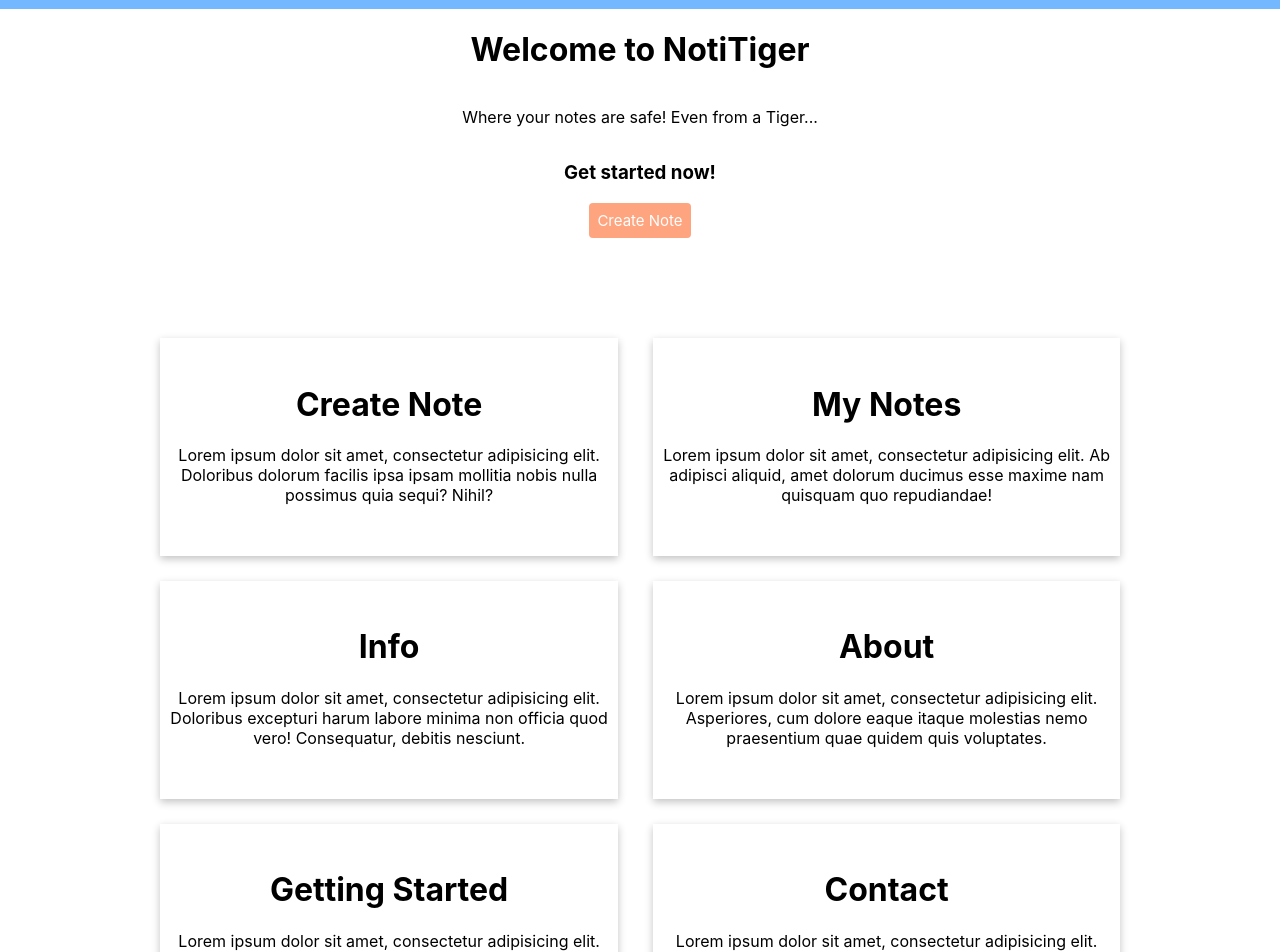
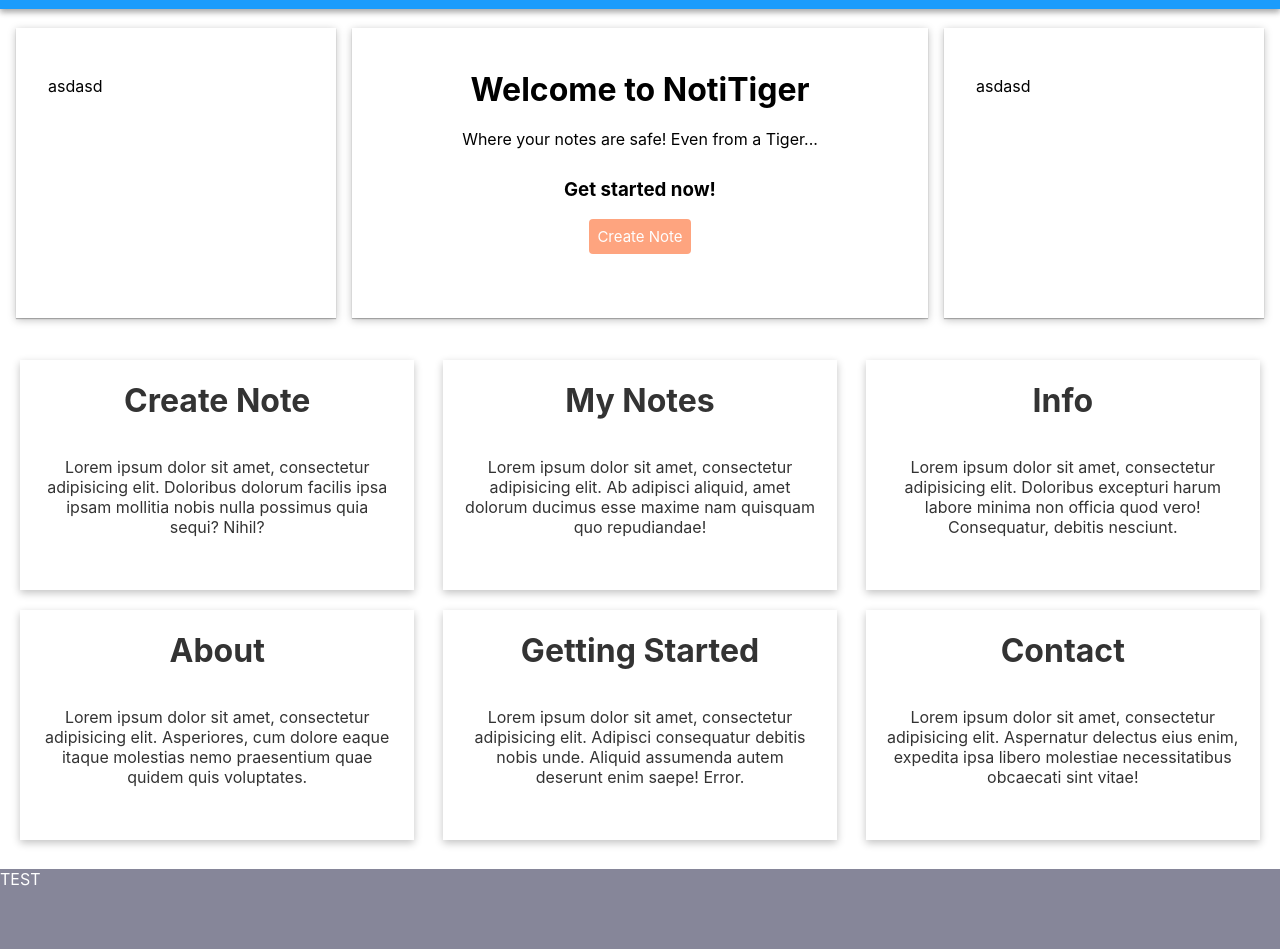
Before and after one commit to JunC97/bachelorarbeit-single-page-application, a React (Create React App) app: page / in a window 1280 px wide. Shown: the part 100-1052 px from the top of the page. Built offline with nearby package versions, Linux system fonts and the light colour scheme.

Commit message:
current Version - fixed typo in db-stack and switched up the ui

```diff
--- a/src/App.css
+++ b/src/App.css
@@ -36,197 +36,3 @@
     transform: rotate(360deg);
   }
 }
-
-/* GENERAL */
-.center {
-  display: flex;
-  flex-direction: column;
-  align-items: center;
-}
-
-.item1 { grid-area: notes; }
-.item2 { grid-area: saved; }
-
-.center2 {
-  display: grid;
-  grid-template-areas:
-    'saved saved notes notes notes notes notes notes'
-    'saved saved notes notes notes notes notes notes'
-    'saved saved notes notes notes notes notes notes';
-  grid-gap: 10px;
-  padding: 10px;
-  width: 80%;
-}
-
-.createNote { grid-area: createNote; }
-.myNotes { grid-area: myNotes; color: #333 }
-.info { grid-area: info; }
-.about { grid-area: about; }
-.gettingStarted { grid-area: gettingStarted; }
-.contact { grid-area: contact; }
-
-.tiles {
-  display: grid;
-  grid-template-areas:
-    'createNote createNote myNotes myNotes'
-    'info info about about'
-    'gettingStarted gettingStarted contact contact';
-  grid-gap: 35px;
-  padding: 20px;
-  margin: auto;
-  width: 75%;
-}
-
-.tiles2 {
-  display: grid;
-  grid-template-areas:
-    ' gettingStarted gettingStarted contact contact '
-    ' gettingStarted gettingStarted contact contact '
-    ' gettingStarted gettingStarted contact contact ';
-  grid-gap: 10px;
-  padding: 20px;
-  width: 75%;
-}
-
-.tile {
-  height: 100%;
-  margin: auto;
-  padding: 5px;
-  background-color: #fff;
-
-  text-align: center;
-  transition: .2s;
-  box-shadow: rgba(0, 0, 0, 0.24) 0px 3px 8px;
-}
-
-.tile > div {
-  overflow: hidden;
-}
-
-.tileLink {
-  color: #000;
-}
-.tileLink:hover {
-  cursor: pointer;
-  color: white;
-}
-
-.tile:hover {
-  cursor: pointer;
-  background-color: #1B9CFC;
-  color: white;
-  //transform: scale(1.05);
-}
-
-.tile > h1 {
-  margin-top: 1rem;
-  color: #1B9CFC;
-}
-
-.tile > p {
-  color: #2C3A47;
-  padding: 1rem;
-  margin-bottom: 2rem;
-}
-
-.link-important {
-  text-decoration: none;
-  color: #fefefe;
-  padding: .5rem;
-  border-radius: 4px;;
-  background: #FEA47F;
-  font-size: 15px;
-  transition: .2s;
-}
-
-.flex-container {
-  display: flex;
-  flex-direction: row;
-  justify-content: space-between;
-}
-
-.flex-container-inner {
-  display: flex;
-  flex-direction: row;
-  align-items: center;
-  justify-content: space-between;
-  margin-right: 1rem;
-}
-
-a {
-  color: white;
-  text-decoration: none;
-  margin: 0 .3rem 0 .3rem;
-  width: auto;
-  padding: .6rem;
-  transition: .5s;
-  border-radius: 5px;
-}
-
-.flex-container-inner > a:hover {
-  background-color: #0984e3;
-}
-
-/* NAVIGATION */
-
-.nav {
-  background-color: #74b9ff;
-}
-
-.title {
-  color: #fff;
-  margin: 0 1rem 0 1rem;
-}
-
-/* WELCOME */
-.welcome {
-  margin-bottom: 5rem;
-  /*background-color: #ffeaa7;*/
-}
-
-/* Homepage Tiles */
-
-.link-important:hover {
-  /*transform: scale(1.1);*/
-  background-color: #F97F51;
-}
-
-/* NOTES */
-
-.noteBox {
-  width: 80%;
-  padding: 10px;
-  margin: 2rem auto;
-
-}
-
-.notesWrapper {
-  margin: auto;
-}
-
-#textArea {
-
-  width: 80%;
-  height: 300px;
-  color: #aaa;
-  padding: 5px;
-  margin: auto;
-  background-color: #fff;
-  font-family: Tahoma, sans-serif;
-  resize: none;
-  border-radius: 10px;
-  outline-color: white;
-  border: 1px solid #fff;
-  box-shadow: rgba(0, 0, 0, 0.15) 0px 2px 8px;
-}
-
-#create_note_title {
-  background-color: #fff;
-  box-shadow: rgb(85, 91, 255) 0px 0px 0px 3px, rgb(31, 193, 27) 0px 0px 0px 6px, rgb(255, 217, 19) 0px 0px 0px 10px, rgb(255, 156, 85) 0px 0px 0px 2px, rgb(255, 85, 85) 0px 0px 0px 12px;
-  padding: 2px;
-  border-radius: 10px;
-  text-align: center;
-  color: #1B9CFC;
-  width: 30%;
-  font-size: 25px;
-}
--- a/src/App.tsx
+++ b/src/App.tsx
@@ -1,9 +1,16 @@
 import React from 'react';
 import logo from './logo.svg';
 import './App.css';
+import './css/notes.css';
+import './css/navigation.css';
+import './css/home.css';
+import './css/general.css';
+import './css/footer.css';
+
 import Homepage from './pages/Homepage'
 import Notes from "./pages/Notes";
 import Navigation from "./pages/Navigation";
+import FooterBar from "./pages/FooterBar";
 import { BrowserRouter as Router, Route, Switch, Link } from 'react-router-dom';
 
 function App() {
@@ -11,12 +18,17 @@ function App() {
     <div>
         <Router>
             <header>
-                <Navigation title={'as'} />
+                <Navigation title={'navigation'} />
             </header>
-            <Switch>
-                <Route exact path="/" component={Homepage} />
-                <Route exact path="/notes" component={Notes} />
-            </Switch>
+            <div className={'main'}>
+                <Switch>
+                    <Route exact path="/" component={Homepage} />
+                    <Route exact path="/notes" component={Notes} />
+                </Switch>
+            </div>
+            <footer>
+                <FooterBar title={'footer'}/>
+            </footer>
         </Router>
     </div>
   );
--- /dev/null
+++ b/src/css/footer.css
@@ -0,0 +1,14 @@
+.footer {
+    background-color: #868699;
+    color: #fff;
+}
+
+.footer{
+    margin-top: 1.2rem;
+    height: 5rem;
+}
+.footer > p,
+.footer > h1 {
+    margin: 0;
+    padding: 0;
+}
--- /dev/null
+++ b/src/css/general.css
@@ -0,0 +1,70 @@
+.main-wrapper {
+
+}
+
+.main-wrapper > Route > Footer {
+
+}
+
+.main {
+}
+
+.flex-container-row {
+    display: flex;
+    flex-direction: row;
+    margin: auto;
+    justify-content: space-evenly;
+}
+
+.item1 { grid-area: notes; }
+.item2 { grid-area: saved; }
+
+.center2 {
+    display: grid;
+    grid-template-areas:
+    'saved saved notes notes notes notes notes notes'
+    'saved saved notes notes notes notes notes notes'
+    'saved saved notes notes notes notes notes notes';
+    grid-gap: 10px;
+    padding: 10px;
+    width: 80%;
+}
+
+.link-important {
+    text-decoration: none;
+    color: #fefefe;
+    padding: .5rem;
+    border-radius: 4px;;
+    background: #FEA47F;
+    font-size: 15px;
+    transition: .2s;
+}
+
+.flex-container {
+    display: flex;
+    flex-direction: row;
+    justify-content: space-between;
+}
+
+.flex-container-inner {
+    display: flex;
+    flex-direction: row;
+    align-items: center;
+    justify-content: space-between;
+    margin-right: 1rem;
+}
+
+a {
+    color: white;
+    text-decoration: none;
+    margin: 0 .3rem 0 .3rem;
+    width: auto;
+    padding: .6rem;
+    transition: .2s;
+    border-radius: 5px;
+}
+
+.flex-container-inner > a:hover {
+    background-color: #fff;
+    color: #1B9CFC;
+}
--- /dev/null
+++ b/src/css/home.css
@@ -0,0 +1,81 @@
+/* GENERAL */
+.center {
+    display: flex;
+    flex-direction: column;
+    align-items: center;
+}
+/* Homepage Tiles */
+
+.tile {
+    width: 30vw;
+    margin: auto;
+    padding: 5px;
+    background-color: #fff;
+    color: #333;
+    text-align: center;
+    transition: .2s;
+    box-shadow: rgba(0, 0, 0, 0.24) 0px 3px 8px;
+}
+
+.tile:hover {
+    background-color: #1B9CFC;
+    color: #fff;
+}
+
+.tile > div {
+    overflow: hidden;
+}
+
+.tileLink:hover {
+    cursor: pointer;
+    color: white;
+}
+
+.tile:hover {
+    cursor: pointer;
+    background-color: #1B9CFC;
+    color: white;
+    transform: scale(.99);
+}
+
+.tile > h1 {
+    margin-top: 1rem;
+}
+
+.tile > p {
+    padding: 1rem;
+    margin-bottom: 2rem;
+}
+/* WELCOME */
+.welcome {
+    padding: 2rem;
+    width: 40vw;
+    margin-top: 1.2rem;
+    margin-bottom: 2rem;
+    box-shadow: rgba(0, 0, 0, 0.25) 0px 0.0625em 0.0625em, rgba(0, 0, 0, 0.25) 0px 0.125em 0.5em, rgba(255, 255, 255, 0.1) 0px 0px 0px 1px inset;
+    /*background-color: #ffeaa7;*/
+}
+
+.welcome > h1,
+.welcome > p {
+    margin: 5px;
+    padding: 5px;
+}
+
+.welcome > a {
+    margin-bottom: 2rem;
+}
+
+.welcome-box-left,
+.welcome-box-right {
+    padding: 2rem;
+    margin-top: 1.2rem;
+    width: 20vw;
+    margin-bottom: 2rem;
+    box-shadow: rgba(0, 0, 0, 0.25) 0px 0.0625em 0.0625em, rgba(0, 0, 0, 0.25) 0px 0.125em 0.5em, rgba(255, 255, 255, 0.1) 0px 0px 0px 1px inset;
+}
+
+.link-important:hover {
+    /*transform: scale(1.1);*/
+    background-color: #1B9CFC;
+}
--- /dev/null
+++ b/src/css/navigation.css
@@ -0,0 +1,11 @@
+/* NAVIGATION */
+
+.nav {
+    background-color: #1B9CFC;
+    box-shadow: rgba(0, 0, 0, 0.16) 0px 3px 6px, rgba(0, 0, 0, 0.23) 0px 3px 6px;
+}
+
+.title {
+    color: #fff;
+    margin: 0 1rem 0 1rem;
+}
--- /dev/null
+++ b/src/css/notes.css
@@ -0,0 +1,39 @@
+/* NOTES */
+
+.noteBox {
+    width: 80%;
+    padding: 10px;
+    margin: 2rem auto;
+
+}
+
+.notesWrapper {
+    margin: auto;
+}
+
+#textArea {
+
+    width: 80%;
+    height: 300px;
+    color: #aaa;
+    padding: 5px;
+    margin: auto;
+    background-color: #fff;
+    font-family: Tahoma, sans-serif;
+    resize: none;
+    border-radius: 10px;
+    outline-color: white;
+    border: 1px solid #fff;
+    box-shadow: rgba(0, 0, 0, 0.15) 0px 2px 8px;
+}
+
+#create_note_title {
+    background-color: #fff;
+    box-shadow: rgb(85, 91, 255) 0px 0px 0px 3px, rgb(31, 193, 27) 0px 0px 0px 6px, rgb(255, 217, 19) 0px 0px 0px 10px, rgb(255, 156, 85) 0px 0px 0px 2px, rgb(255, 85, 85) 0px 0px 0px 12px;
+    padding: 2px;
+    border-radius: 10px;
+    text-align: center;
+    color: #1B9CFC;
+    width: 30%;
+    font-size: 25px;
+}
--- /dev/null
+++ b/src/pages/FooterBar.tsx
@@ -0,0 +1,21 @@
+import React, {Component} from 'react';
+import { BrowserRouter as Router, Route, Switch, Link } from 'react-router-dom';
+interface FooterBarProps {
+    title?: string;
+    subtitle?: string;
+}
+
+class FooterBar extends Component<FooterBarProps> {
+    render() {
+        //const { title, subtitle, children } = this.props;
+        return (
+            <>
+                <nav className={'footer'}>
+                    TEST
+                </nav>
+            </>
+        );
+    }
+}
+
+export default FooterBar;
--- a/src/pages/Homepage.tsx
+++ b/src/pages/Homepage.tsx
@@ -11,75 +11,81 @@ class Homepage extends Component<HomepageProps> {
         //const { title, subtitle, children } = this.props;
         return (
             <>
+                <div className={'flex-container-row'}>
+                    <div className={'welcome-box-left'}>
+                        <p>asdasd</p>
+                    </div>
                     <div className={'center welcome'}>
                         <h1>Welcome to NotiTiger</h1>
                         <p>Where your notes are safe! Even from a Tiger...</p>
                         <h3>Get started now!</h3>
                         <Link to="/notes" className={'link-important'}>Create Note</Link>
                     </div>
-
-                <div className={'center tiles'}>
-                    <div className={'createNote tile'}>
-                        <div>
-                            <Link to="/notes" className={'tileLink'}>
-                        <h1>Create Note</h1>
-                        <p>Lorem ipsum dolor sit amet, consectetur adipisicing elit. Doloribus dolorum facilis ipsa
-                            ipsam mollitia nobis nulla possimus quia sequi? Nihil?</p>
-                            </Link>
+                    <div className={'welcome-box-right'}>
+                        <p>asdasd</p>
                     </div>
                 </div>
-                    <div className={'myNotes tile'}>
-                        <div>
+                <div className={'center'}>
+                    <div className={'flex-container-row'}>
                         <Link to="/notes" className={'tileLink'}>
+                            <div className={'tile'}>
+
+                                <h1>Create Note</h1>
+                                <p>Lorem ipsum dolor sit amet, consectetur adipisicing elit. Doloribus dolorum facilis
+                                    ipsa
+                                    ipsam mollitia nobis nulla possimus quia sequi? Nihil?</p>
+
+                            </div>
+                        </Link>
+                        <Link to="/notes" className={'tileLink'}>
+                            <div className={'tile'}>
+
                                 <h1>My Notes</h1>
                                 <p>Lorem ipsum dolor sit amet, consectetur adipisicing elit. Ab adipisci aliquid, amet
                                     dolorum
                                     ducimus esse maxime nam quisquam quo repudiandae!</p>
+                            </div>
                         </Link>
-                        </div>
-                    </div>
-                    <div className={'info tile'}>
-                        <div>
                         <Link to="/notes" className={'tileLink'}>
+                            <div className={'tile'}>
                                 <h1>Info</h1>
                                 <p>Lorem ipsum dolor sit amet, consectetur adipisicing elit. Doloribus excepturi harum
                                     labore
                                     minima non officia quod vero! Consequatur, debitis nesciunt.</p>
+                            </div>
                         </Link>
                     </div>
-                    </div>
-                    <div className={'about tile'}>
-                        <div>
+                    <div className={'flex-container-row'}>
                         <Link to="/notes" className={'tileLink'}>
+                            <div className={'tile'}>
                                 <h1>About</h1>
                                 <p>Lorem ipsum dolor sit amet, consectetur adipisicing elit. Asperiores, cum dolore
                                     eaque
                                     itaque
                                     molestias nemo praesentium quae quidem quis voluptates.</p>
-                            </Link>
-                        </div>
-                    </div>
-                    <div className={'gettingStarted tile'}>
-                        <Link to="/notes" className={'tileLink'}>
-                        <div>
-
-                                <h1>Getting Started</h1>
-                                <p>Lorem ipsum dolor sit amet, consectetur adipisicing elit. Adipisci consequatur debitis
-                                    nobis
-                                    unde. Aliquid assumenda autem deserunt enim saepe! Error.</p>
 
                             </div>
                         </Link>
+                        <Link to="/notes" className={'tileLink'}>
+                            <div className={'tile'}>
+
+                                <h1>Getting Started</h1>
+                                <p>Lorem ipsum dolor sit amet, consectetur adipisicing elit. Adipisci consequatur
+                                    debitis
+                                    nobis
+                                    unde. Aliquid assumenda autem deserunt enim saepe! Error.</p>
                             </div>
-                    <div className={'contact tile'}>
-                        <div>
+                        </Link>
                         <Link to="/notes" className={'tileLink'}>
+                            <div className={'tile'}>
                                 <h1>Contact</h1>
-                                <p>Lorem ipsum dolor sit amet, consectetur adipisicing elit. Aspernatur delectus eius enim,
+                                <p>Lorem ipsum dolor sit amet, consectetur adipisicing elit. Aspernatur delectus eius
+                                    enim,
                                     expedita ipsa libero molestiae necessitatibus obcaecati sint vitae!</p>
+                            </div>
                         </Link>
                     </div>
-                    </div>
+
                 </div>
                 <div className={'center tiles2'}>
 
--- a/tsconfig.json
+++ b/tsconfig.json
@@ -11,6 +11,7 @@
     "esModuleInterop": true,
     "allowSyntheticDefaultImports": true,
     "strict": true,
+    "noImplicitAny": false,
     "forceConsistentCasingInFileNames": true,
     "noFallthroughCasesInSwitch": true,
     "module": "esnext",
@@ -22,5 +23,9 @@
   },
   "include": [
     "src"
+  ],
+  "typeRoots": [
+    "../node_modules/@types",
+    "../@types"
   ]
 }
```
Also changed, not shown: 2 other files (tests, documents, lock files or other folders). Lines whose indentation alone changed are shown as unchanged.
